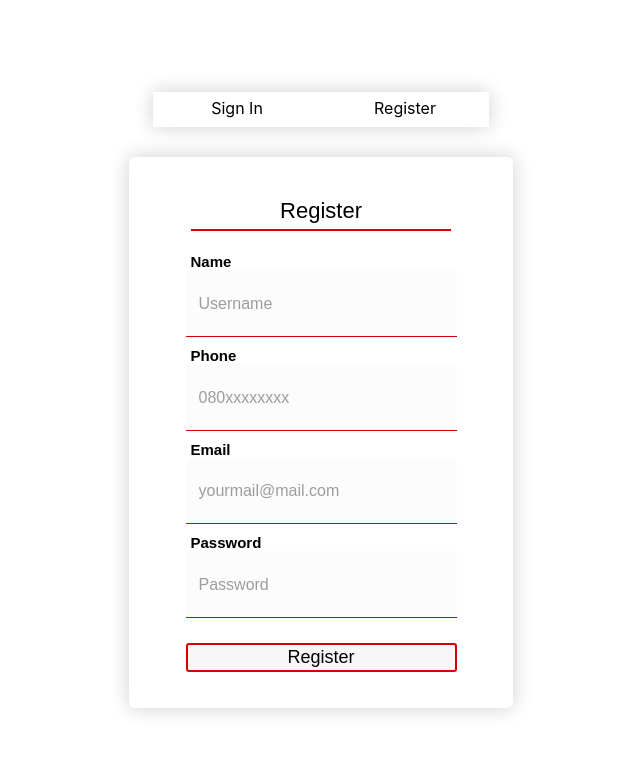
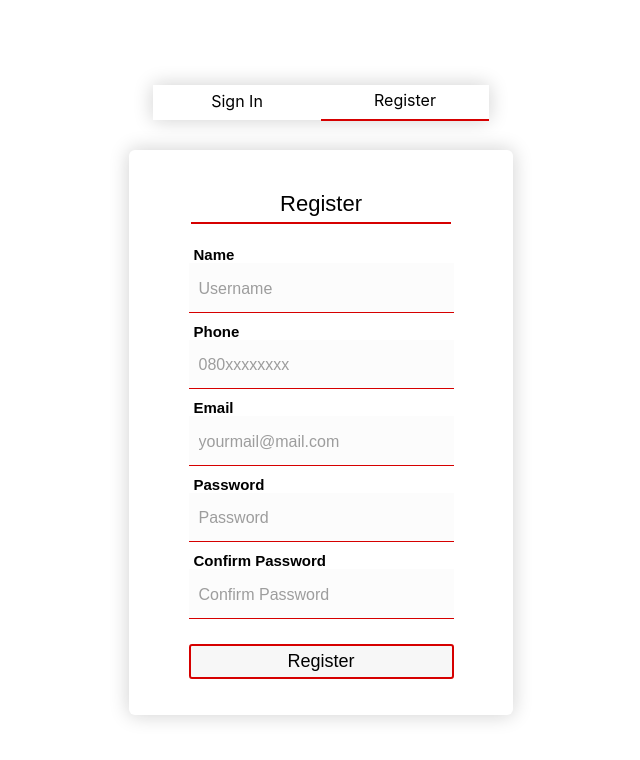
Before and after one commit to MalcolmTomisin/reactTwt, a React (Create React App) app: page / in a window 1280 px wide. Both pictures are taken after a click on the element "Register". Shown: the top 760 px of the page, without its empty margins (319-959 px from the left). Built offline with nearby package versions, Linux system fonts and the light colour scheme.

Commit message:
validation of input

```diff
--- a/src/App.css
+++ b/src/App.css
@@ -47,3 +47,7 @@ body,
     border-radius: 6px;
     padding: 24px;
 }
+.selected-controller {
+    transition: border 0.5s ease-out;
+    border-bottom: 2px solid #D60000;
+}
--- a/src/App.js
+++ b/src/App.js
@@ -26,10 +26,10 @@ export default class App extends Component {
         return (
             <div className="root-container">
                 <div className="box-controller">
-                    <div className="controller" onClick={this.showLoginBox.bind(this)}>
+                    <div className={"controller " + (this.state.isLoginOpen ? "selected-controller" : "")} onClick={this.showLoginBox.bind(this)}>
                         Sign In
                     </div>
-                    <div className="controller" onClick={this.showRegisterBox.bind(this)}>
+                    <div className={"controller " + (this.state.isRegisterOpen ? "selected-controller" : "")} onClick={this.showRegisterBox.bind(this)}>
                         Register
                     </div>
                 </div>
--- a/src/login/login.css
+++ b/src/login/login.css
@@ -36,12 +36,12 @@
     padding-left: 5px;
 }
 .login-input {
-    height: 2.1em;
+    height: 1.5em;
     /* border-radius: 3px; */
     border: none;
     border-bottom: 1px solid #D60000;
     transition: border 0.4s ease-out;
-    padding: 13px;
+    padding: 10px;
     font-family: Oxygen, sans-serif;
     font-size: 19px;
     color: #3e3e42;
@@ -64,7 +64,7 @@
     color: rgba(15, 15, 15, 0.4);
 }
 .login-btn {
-    padding: 2px 30px;
+    padding: 5px 30px;
     /* background-color: #417cef; */
     border: 0;
     font-size: 18px;
--- a/src/register/register.css
+++ b/src/register/register.css
@@ -40,12 +40,12 @@
     padding-left: 5px;
 }
 .login-input {
-    height: 2.1em;
+    height: 1.5em;
     /* border-radius: 3px; */
     border: none;
     border-bottom: 1px solid #D60000;
     transition: border 0.4s ease-out;
-    padding: 13px;
+    padding: 10px;
     font-family: Oxygen, sans-serif;
     font-size: 19px;
     color: #3e3e42;
@@ -68,7 +68,7 @@
     color: rgba(15, 15, 15, 0.4);
 }
 .login-btn {
-    padding: 2px 30px;
+    padding: 5px 30px;
     /* background-color: #417cef; */
     border: 0;
     font-size: 18px;
--- a/src/register/renderer.js
+++ b/src/register/renderer.js
@@ -7,33 +7,173 @@ export default class RegisterBox extends Component {
 
     constructor(props) {
         super(props);
-        this.state = {}
+        this.state = {
+            username: "",
+            phone: "",
+            email: "",
+            password: "",
+            confirmPassword: "",
+            errors: [],
+            pwdState: null
+        }
+    }
+
+    showValidationErr(elm, msg) {
+        this.setState((prevState) => ({
+            errors: [
+                ...prevState.errors, {
+                    elm,
+                    msg
+                }
+            ]
+        }));
+    }
+
+    clearValidationErr(elm) {
+        this.setState((prevState) => {
+            let newArr = [];
+            for (let err of prevState.errors) {
+                if (elm != err.elm) {
+                    newArr.push(err);
+                }
+            }
+            return { errors: newArr };
+        });
+    }
+
+    onUsernameChange(e) {
+        this.setState({ username: e.target.value });
+        this.clearValidationErr("username");
+    }
+
+    onEmailChange(e) {
+        this.setState({ email: e.target.value });
+        this.clearValidationErr("email");
+    }
+
+    onPhoneChange(e) {
+        this.setState({ phone: e.target.value });
+        this.clearValidationErr("phone");
+    }
+
+    onPasswordChange(e) {
+        this.setState({ password: e.target.value });
+        this.clearValidationErr("password");
+
+        this.setState({ pwdState: "weak" });
+        if (e.target.value.length > 8) {
+            this.setState({ pwdState: "medium" });
+        } else if (e.target.value.length > 12) {
+            this.setState({ pwdState: "strong" });
+        }
+
     }
 
     submitRegister(e) {
+        console.log(this.state);
+
+        if (this.state.username == "") {
+            this.showValidationErr("username", "Username Cannot be empty!");
+        }
+        if (this.state.email == "") {
+            this.showValidationErr("email", "Email Cannot be empty!");
+        }
+        if (this.state.password == "") {
+            this.showValidationErr("password", "Password Cannot be empty!");
+        }
+        if (this.state.phone == ""){
+            this.showValidationErr("phone", "Phone cannot be empty!");
+        }
 
     }
 
     render() {
+
+        let usernameErr = null,
+            passwordErr = null,
+            phoneErr = null,
+            emailErr = null;
+
+        for (let err of this.state.errors) {
+            if (err.elm == "username") {
+                usernameErr = err.msg;
+            }
+            if (err.elm == "password") {
+                passwordErr = err.msg;
+            }
+            if (err.elm == "email") {
+                emailErr = err.msg;
+            }
+            if (err.elm == "phone") {
+                phoneErr = err.msg;
+            }
+        }
+
+        let pwdWeak = false,
+            pwdMedium = false,
+            pwdStrong = false;
+
+        if (this.state.pwdState == "weak") {
+            pwdWeak = true;
+        } else if (this.state.pwdState == "medium") {
+            pwdWeak = true;
+            pwdMedium = true;
+        } else if (this.state.pwdState == "strong") {
+            pwdWeak = true;
+            pwdMedium = true;
+            pwdStrong = true;
+        }
+
         return (
             <div className="inner-container">
                 <div className="header">Register</div>
                 <div className="box">
                     <div className="input-group">
                         <label htmlFor="username" className="login-label">Name</label>
-                        <input type="text" name="username" placeholder="Username" className="login-input" />
+                        <input type="text" name="username" placeholder="Username" className="login-input" onChange={this.onUsernameChange.bind(this)} />
+                        <small className="danger-error">{usernameErr
+                            ? usernameErr
+                            : ""}</small>
                     </div>
                     <div className="input-group">
                         <label htmlFor="phone" className="login-label">Phone</label>
-                        <input type="phone" name="phone" placeholder="080xxxxxxxx" className="login-input"/>
+                        <input type="phone" name="phone" placeholder="080xxxxxxxx" className="login-input" onChange={this.onPhoneChange.bind(this)} />
+                        <small className="danger-error">{phoneErr
+                            ? phoneErr
+                            : ""}</small>
                     </div>
                     <div className="input-group">
                         <label htmlFor="email" className="login-label">Email</label>
-                        <input type="email" name="email" placeholder="yourmail@mail.com" className="login-input"/>
+                        <input type="email" name="email" placeholder="yourmail@mail.com" className="login-input" onChange={this.onEmailChange.bind(this)} />
+                        <small className="danger-error">{emailErr
+                            ? emailErr
+                            : ""}</small>
                     </div>
                     <div className="input-group">
                         <label htmlFor="password" className="login-label">Password</label>
-                        <input type="password" name="password" placeholder="Password" className="login-input"/>
+                        <input type="password" name="password" placeholder="Password" className="login-input" onChange={this.onPasswordChange.bind(this)} />
+                        <small className="danger-error">{passwordErr
+                            ? passwordErr
+                            : ""}</small>
+
+                        {this.state.password && <div className="password-state">
+                            <div
+                                className={"pwd pwd-weak " + (pwdWeak
+                                    ? "show"
+                                    : "")}></div>
+                            <div
+                                className={"pwd pwd-medium " + (pwdMedium
+                                    ? "show"
+                                    : "")}></div>
+                            <div
+                                className={"pwd pwd-strong " + (pwdStrong
+                                    ? "show"
+                                    : "")}></div>
+                        </div>}
+                    </div>
+                    <div className="input-group">
+                        <label htmlFor="confirm-password" className="login-label">Confirm Password</label>
+                        <input type="password" name="password" placeholder="Confirm Password" className="login-input" />
                     </div>
 
                     <button type="button" className="login-btn" onClick={this.submitRegister.bind(this)}>Register</button>
```
